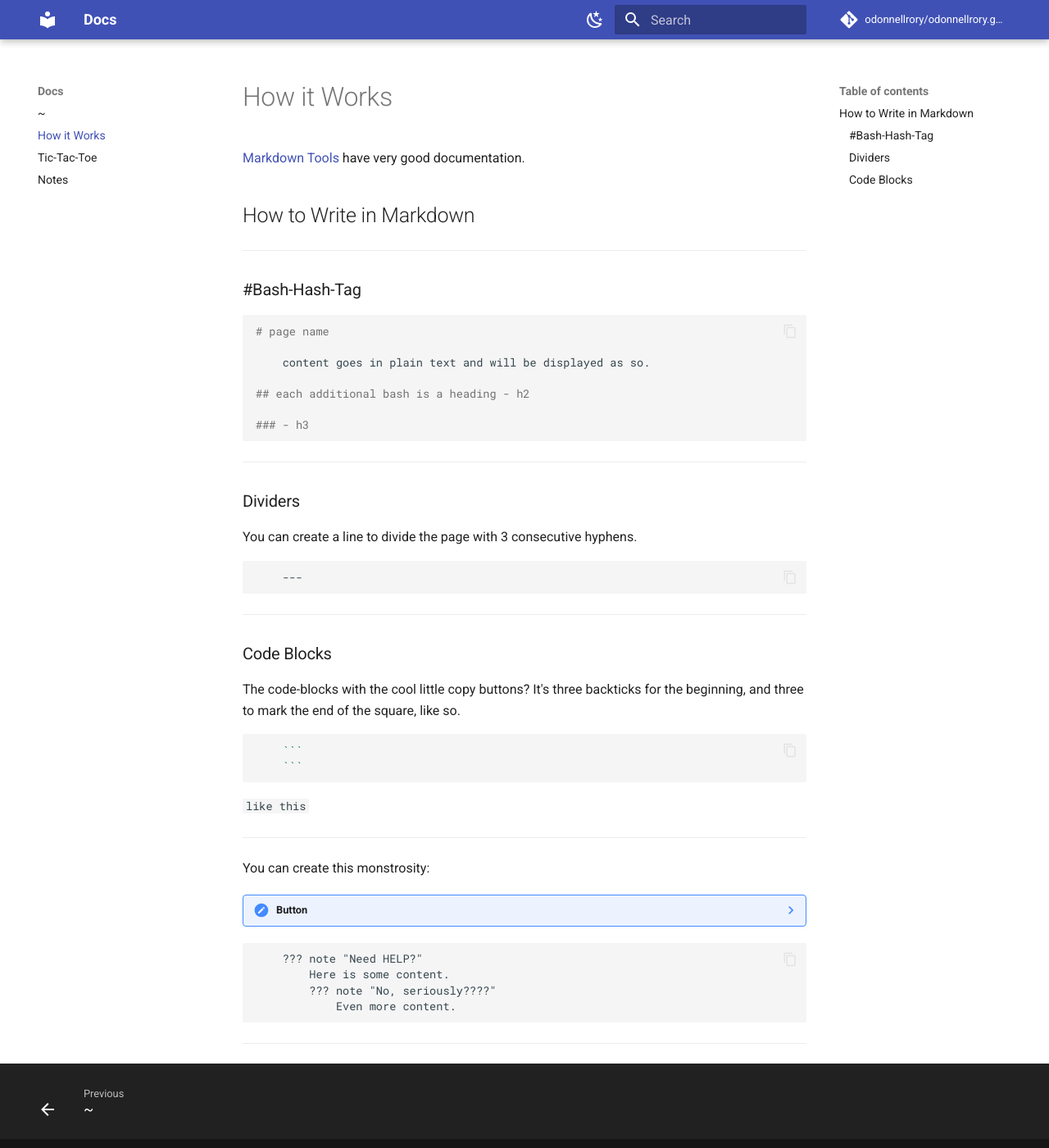
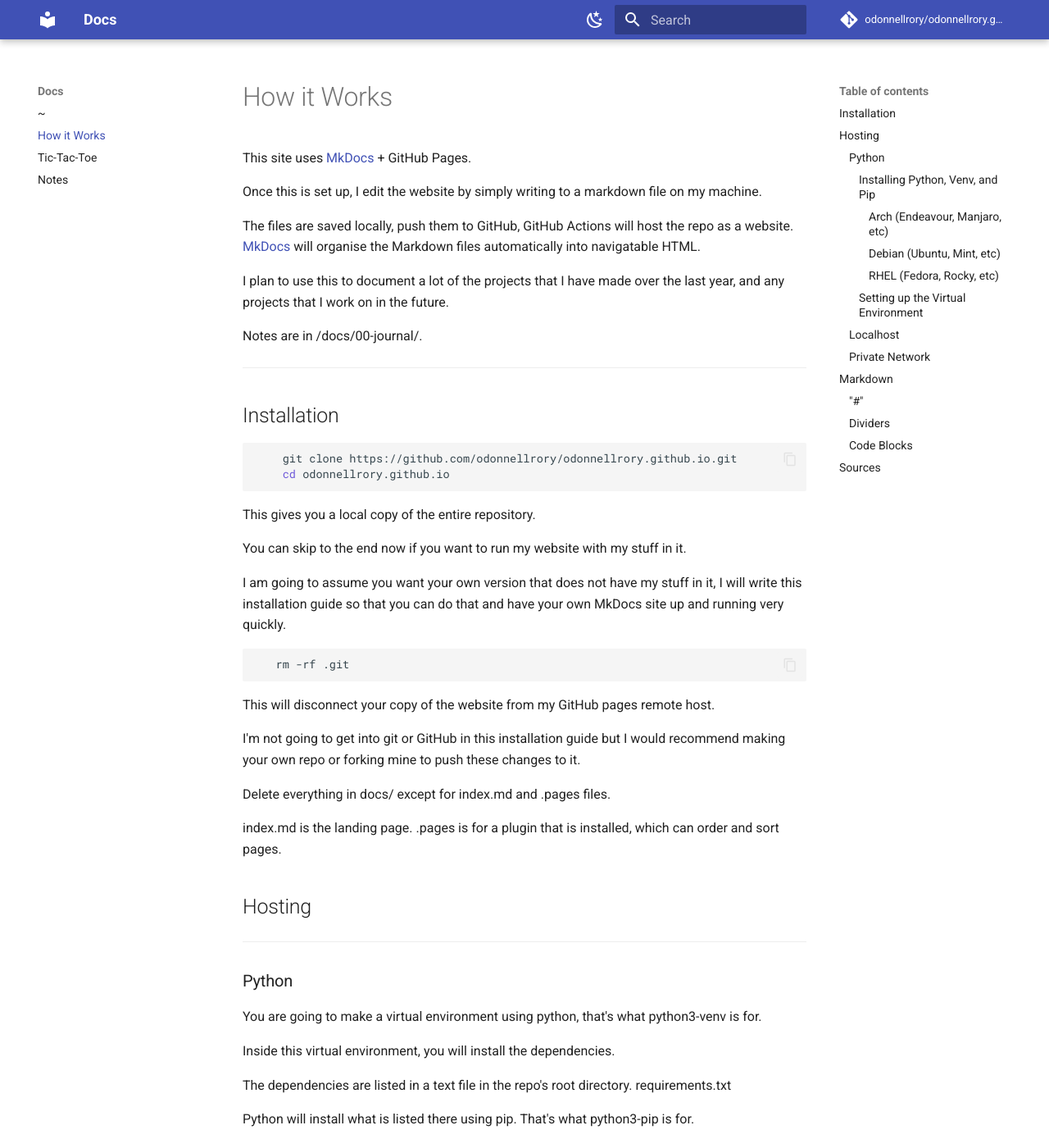
Before and after one commit to odonnellrory/odonnellrory.github.io, an MkDocs documentation site: the page built from docs/template.md, in a window 1280 px wide and 1400 px high. Shown: the whole window at 82% size. Built offline with MkDocs 1.6.1 and Material for MkDocs 9.7.7, drawn with Linux system fonts in a browser that asks for light colours; comment, search, counter and statistics services are not loaded; some of the changed text lies outside the part shown.

````diff
--- a/docs/template.md
+++ b/docs/template.md
@@ -1,26 +1,202 @@
 # How it Works
 
-[Markdown Tools](https://www.markdowntools.com/) have very good documentation.
+This site uses [MkDocs](https://www.mkdocs.org/) + GitHub Pages.
 
+Once this is set up, I edit the website by simply writing to a markdown file on my machine.
 
-## How to Write in Markdown
+The files are saved locally, push them to GitHub, GitHub Actions will host the repo as a website.  [MkDocs](https://www.mkdocs.org/) will organise the Markdown files automatically into navigatable HTML.
+
+I plan to use this to document a lot of the projects that I have made over the last year, and any projects that I work on in the future.
+
+Notes are in /docs/00-journal/.
 
 ---
 
-### #Bash-Hash-Tag
+## Installation
 
+
+```zsh
+
+    git clone https://github.com/odonnellrory/odonnellrory.github.io.git
+    cd odonnellrory.github.io
+
+```
+
+This gives you a local copy of the entire repository.
+
+You can skip to the end now if you want to run my website with my stuff in it.
+
+I am going to assume you want your own version that does not have my stuff in it, I will write this installation guide so that you can do that and have your own MkDocs site up and running very quickly.
+
+```zsh
+   rm -rf .git
+
+```
+
+This will disconnect your copy of the website from my GitHub pages remote host.
+
+I'm not going to get into git or GitHub in this installation guide but I would recommend making your own repo or forking mine to push these changes to it.
+
+Delete everything in docs/ except for index.md and .pages files.
+
+index.md is the landing page.
+.pages is for a plugin that is installed, which can order and sort pages.
+
+
+## Hosting
+---
+
+###  Python
+
+You are going to make a virtual environment using python, that's what python3-venv is for.
+
+Inside this virtual environment, you will install the dependencies.
+
+The dependencies are listed in a text file in the repo's root directory.  requirements.txt
+
+Python will install what is listed there using pip.  That's what python3-pip is for.
+
+#### Installing Python, Venv, and Pip
+
+---
+
+##### Arch (Endeavour, Manjaro, etc)
+
+```zsh
+
+    sudo pacman -Syu python python-pip
+
+```
+
+##### Debian (Ubuntu, Mint, etc)
+
+```zsh
+
+    sudo apt update
+    sudo apt install python3 python3-venv python3-pip
+
+```
+
+##### RHEL (Fedora, Rocky, etc)
+
+```
+    sudo dnf install python3 python3-pip
+
+```
+
+---
+
+
+#### Setting up the Virtual Environment
+
+This command will enter you into the virtual environment and then use pip to install MkDocs and others.
+
+```source .venv/bin/activate``` is the exact command that enters you into the python virtual environment, if you try to run the server without having done this first, it will not work.
+
+```zsh
+
+    python3 -m venv .venv
+    source .venv/bin/activate
+    pip install -r requirements.txt
+
+```
+
+---
+
+###   Localhost
+
+Now to run the webpage locally on your machine:
+
+```zsh
+
+    source .venv/bin/activate
+    python -m mkdocs serve
+
+```
+
+Now go to [http://127.0.0.1:8000](http://127.0.0.1:8000) and there's your website.
+Here you can preview changes live.
+
+To make that into a function you can use to start the server, put the following into your rc file.
+
+If you have not changed your shell, then that is most likely going to be ``` ~/.bashrc```.
+
+```
+
+startdocs() {
+
+    cd ~/odonnellrory.github.io
+    source .venv/bin/activate
+    python -m mkdocs serve
+
+}
+
+```
+Save that inside the file and then source your rc file.
+(```source ~/.bashrc``` if using bash)
+
+
+###   Private Network
+
+To host the webpage across your network:
+
+```
+    cd ~/odonnellrory.github.io
+    source .venv/bin/activate
+    python -m mkdocs serve --dev-adr=your.ip.address.here:8000
+
+```
+
+Ensure that your firewall is allowing traffic on that port.
+
+```
+    sudo ufw status verbose
+
+```
+
+This will tell you your current firewall settings.
+If it says ufw is not found or is not turned on, then install it and run:
+
+```
+    sudo systemctl enable ufw
+    sudo systemctl start ufw
+
+```
+
+Now your firewall will run on startup.
+
+The port for the webpage is 8000
+The port for SSH is 22
+
+ufw's syntax is very simple.  Here's my attempt at a cheat sheet on how to use it:
+
+```
+    sudo ufw deny/allow   port-number/protocol
+             status       verbose
+             default      deny/allow  port-number/protocol
+
+```
+
+---
+## Markdown
+### "#"
 ```markdown
 
 # page name
 
-    content goes in plain text and will be displayed as so.
+each additional bash is a heading
 
-## each additional bash is a heading - h2
+##  - h2
 
 ### - h3
 
+#### - h4
+
+##### - h5
 
 ```
+
+The table of contents on the right of the webpage will draw its order of hierarchy from these "#" headings.
 
 ---
 
@@ -70,3 +246,12 @@ You can create this monstrosity:
 ```
 
 ---
+
+
+## Sources
+
+[| GitHub Pages ](https://docs.github.com/en/pages/getting-started-with-github-pages?source=post_page--------------------------- "GitHub Pages")
+[| MkDocs ](https://www.mkdocs.org/)
+[| MkDocs Deploy ](https://www.mkdocs.org/user-guide/deploying-your-docs/ "MkDocs Docs")
+[| MkDocs Material |](https://squidfunk.github.io/mkdocs-material/publishing-your-site/ "McDoks Publishing")
+[Markdown Tools |](https://www.markdowntools.com/)
````
Also changed, not shown: README.md (+91 -16 lines), docs/00-journal/2025-08-28.md (added, +3 -0 lines).
